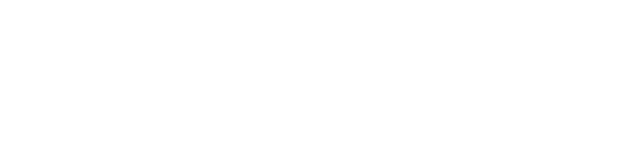
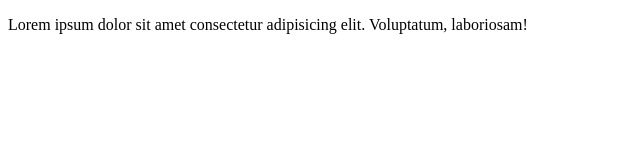
Before and after one commit to T1-01/git-course-test, a plain HTML site: page index.html in a window 1280 px wide. Shown: the whole page, without its empty margins (0-640 px from the left). Drawn offline with Linux system fonts and the light colour scheme.

Commit message:
Agregado Div Contenedor

```diff
--- a/index.html
+++ b/index.html
@@ -6,6 +6,11 @@
 	<title>Git VSCODE</title>
 </head>
 <body>
-
+	<!--DIV CONTENEDOR 1-->
+	<div class="container">
+		<div class="row">
+			<p>Lorem ipsum dolor sit amet consectetur adipisicing elit. Voluptatum, laboriosam!</p>
+		</div>
+	</div>
 </body>
 </html>
```
